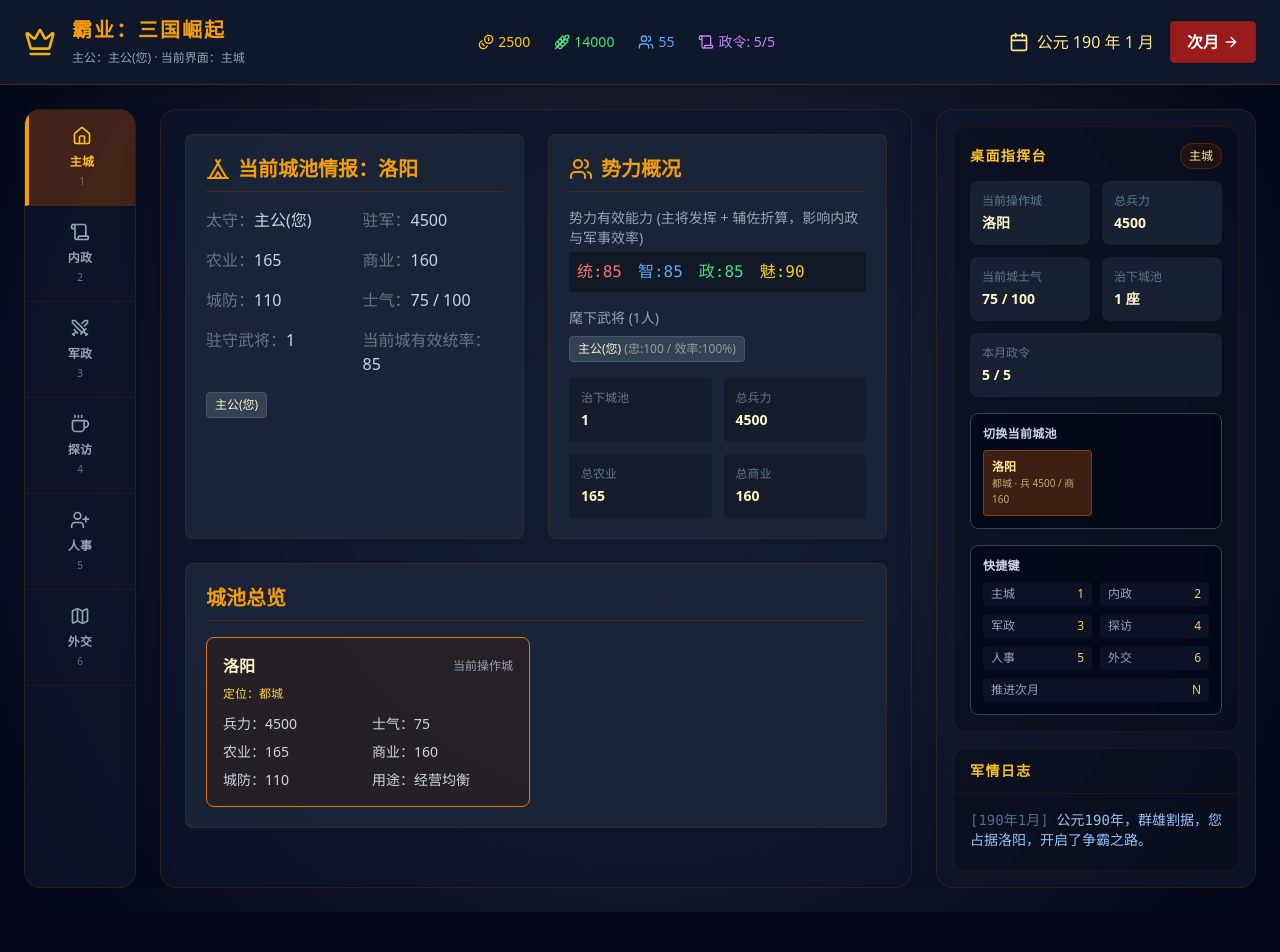
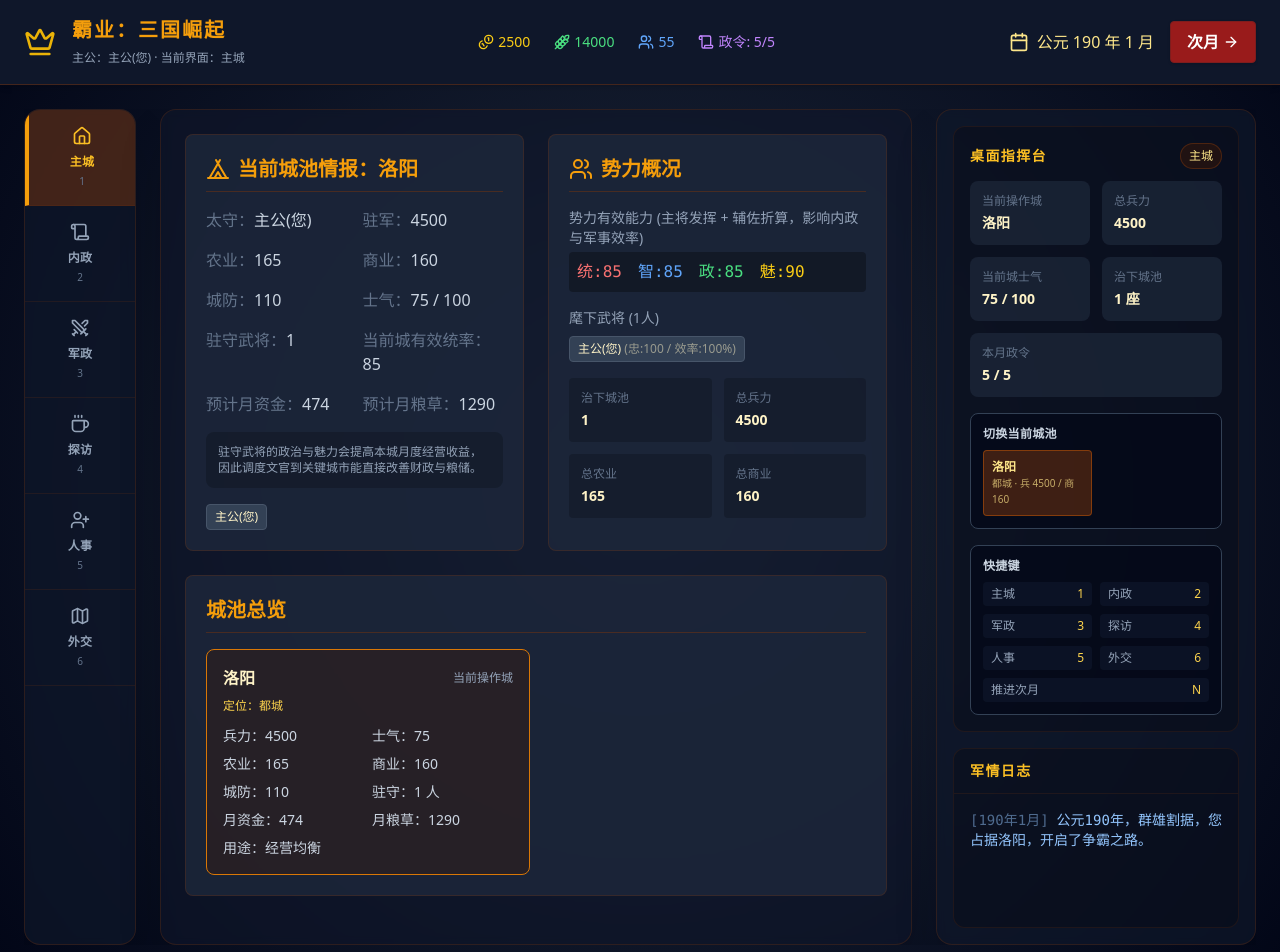
Before and after one commit to onovich/Hegemony, a React (Vite) app: page / in a window 1280 px wide. Shown: the top 952 px of the page. Before the commit the page ends 912 px from the top, so only its background shows below. Built offline with nearby package versions, Linux system fonts and the light colour scheme.

Commit message:
feat: tie city income to stationed officers

```diff
--- a/origin/App.jsx
+++ b/origin/App.jsx
@@ -204,7 +204,11 @@ export default function App() {
 
         const myCities = getFactionCitiesFromState('player');
         const myOfficers = getFactionOfficersFromState('player');
-        const economy = advanceFactionEconomy({ cities: myCities, officerCount: myOfficers.length });
+        const economy = advanceFactionEconomy({
+            cities: myCities,
+            officerCount: myOfficers.length,
+            getCityStats: (city) => getEffectiveFactionStats(getFactionOfficersFromState('player', city.id)),
+        });
         const citySummary = myCities.map(city => `${city.name}[${getCityRoleLabel(city)}](农${city.agriculture}/商${city.commerce}/兵${city.troops})`).join('，');
         const otherFactions = Object.values(factions).filter(faction => faction.id !== 'player');
 
@@ -1007,6 +1011,9 @@ export default function App() {
         const currentCityOfficers = getCurrentCityOfficers();
         const totalStats = getTotalStats();
         const currentCityStats = getCurrentCityStats();
+        const currentCityEconomy = myCity
+            ? advanceTurnEconomy({ city: myCity, officerCount: 0, cityStats: currentCityStats })
+            : null;
         const totalTroops = playerCities.reduce((sum, city) => sum + city.troops, 0);
         const totalAgriculture = playerCities.reduce((sum, city) => sum + city.agriculture, 0);
         const totalCommerce = playerCities.reduce((sum, city) => sum + city.commerce, 0);
@@ -1026,12 +1033,17 @@ export default function App() {
                         <div><span className="text-slate-500">士气：</span>{myCity.morale} / 100</div>
                         <div><span className="text-slate-500">驻守武将：</span>{currentCityOfficers.length}</div>
                         <div><span className="text-slate-500">当前城有效统率：</span>{currentCityStats.cmd}</div>
+                        <div><span className="text-slate-500">预计月资金：</span>{currentCityEconomy?.goldIncome ?? 0}</div>
+                        <div><span className="text-slate-500">预计月粮草：</span>{currentCityEconomy?.foodIncome ?? 0}</div>
                     </div>
                     {playerCities.length > 1 && (
                         <div className="mt-4 rounded-lg bg-black/20 p-3 text-xs text-slate-400">
                             已占领 {playerCities.length} 座城池，内政、征兵、训练与出兵都以当前选中城池执行。
                         </div>
                     )}
+                    <div className="mt-4 rounded-lg bg-black/20 p-3 text-xs text-slate-400">
+                        驻守武将的政治与魅力会提高本城月度经营收益，因此调度文官到关键城市能直接改善财政与粮储。
+                    </div>
                     <div className="mt-4 flex flex-wrap gap-2">
                         {currentCityOfficers.length === 0 ? (
                             <span className="text-xs text-red-400">当前城暂无驻守武将</span>
@@ -1089,6 +1101,12 @@ export default function App() {
                     <h2 className="text-xl font-bold text-amber-500 mb-4 border-b border-amber-900/50 pb-2">城池总览</h2>
                     <div className="grid grid-cols-1 lg:grid-cols-2 gap-3">
                         {playerCities.map(city => (
+                            (() => {
+                                const stationedOfficers = getCityOfficers(city.id);
+                                const stationedStats = getEffectiveFactionStats(stationedOfficers);
+                                const projectedEconomy = advanceTurnEconomy({ city, officerCount: 0, cityStats: stationedStats });
+
+                                return (
                             <button
                                 key={city.id}
                                 type="button"
@@ -1106,9 +1124,14 @@ export default function App() {
                                     <div>农业：{city.agriculture}</div>
                                     <div>商业：{city.commerce}</div>
                                     <div>城防：{city.defense}</div>
+                                    <div>驻守：{stationedOfficers.length} 人</div>
+                                    <div>月资金：{projectedEconomy.goldIncome}</div>
+                                    <div>月粮草：{projectedEconomy.foodIncome}</div>
                                     <div>用途：{city.role === 'military' ? '便于扩军' : city.role === 'commerce' ? '偏重金钱' : city.role === 'agriculture' ? '偏重粮草' : '经营均衡'}</div>
                                 </div>
                             </button>
+                                );
+                            })()
                         ))}
                     </div>
                 </div>
--- a/src/data/gameConfig.js
+++ b/src/data/gameConfig.js
@@ -136,6 +136,10 @@ export const GAME_BALANCE = {
     foodPerAgriculture: 7,
     troopFoodUpkeep: 0.24,
     officerSalaryGold: 30,
+    governanceGoldPolFactor: 0.5,
+    governanceGoldChaFactor: 0.2,
+    governanceFoodPolFactor: 0.35,
+    governanceFoodChaFactor: 0.15,
     bankruptcyLoyaltyLossMin: 4,
     bankruptcyLoyaltyLossMax: 8,
     starvationMoraleLossMin: 8,
--- a/src/logic/engine/gameBalance.js
+++ b/src/logic/engine/gameBalance.js
@@ -89,21 +89,31 @@ export function getEffectiveFactionStats(officers) {
   };
 }
 
-export function advanceTurnEconomy({ city, officerCount }) {
+export function advanceTurnEconomy({ city, officerCount, cityStats = { pol: 0, cha: 0 } }) {
   const role = getCityRoleConfig(city);
+  const governanceGoldBonus = Math.floor(
+    cityStats.pol * GAME_BALANCE.economy.governanceGoldPolFactor +
+      cityStats.cha * GAME_BALANCE.economy.governanceGoldChaFactor
+  );
+  const governanceFoodBonus = Math.floor(
+    cityStats.pol * GAME_BALANCE.economy.governanceFoodPolFactor +
+      cityStats.cha * GAME_BALANCE.economy.governanceFoodChaFactor
+  );
 
   return {
-    goldIncome: Math.floor(city.commerce * GAME_BALANCE.economy.goldPerCommerce * role.goldIncomeMultiplier),
-    foodIncome: Math.floor(city.agriculture * GAME_BALANCE.economy.foodPerAgriculture * role.foodIncomeMultiplier),
+    goldIncome: Math.floor(city.commerce * GAME_BALANCE.economy.goldPerCommerce * role.goldIncomeMultiplier) + governanceGoldBonus,
+    foodIncome: Math.floor(city.agriculture * GAME_BALANCE.economy.foodPerAgriculture * role.foodIncomeMultiplier) + governanceFoodBonus,
     troopUpkeep: Math.floor(city.troops * GAME_BALANCE.economy.troopFoodUpkeep),
     officerSalary: officerCount * GAME_BALANCE.economy.officerSalaryGold,
+    governanceGoldBonus,
+    governanceFoodBonus,
   };
 }
 
-export function advanceFactionEconomy({ cities, officerCount }) {
+export function advanceFactionEconomy({ cities, officerCount, getCityStats = () => ({ pol: 0, cha: 0 }) }) {
   const totals = cities.reduce(
     (accumulator, city) => {
-      const economy = advanceTurnEconomy({ city, officerCount: 0 });
+      const economy = advanceTurnEconomy({ city, officerCount: 0, cityStats: getCityStats(city) });
 
       return {
         goldIncome: accumulator.goldIncome + economy.goldIncome,
```
Also changed, not shown: 1 other file (tests, documents, lock files or other folders).
